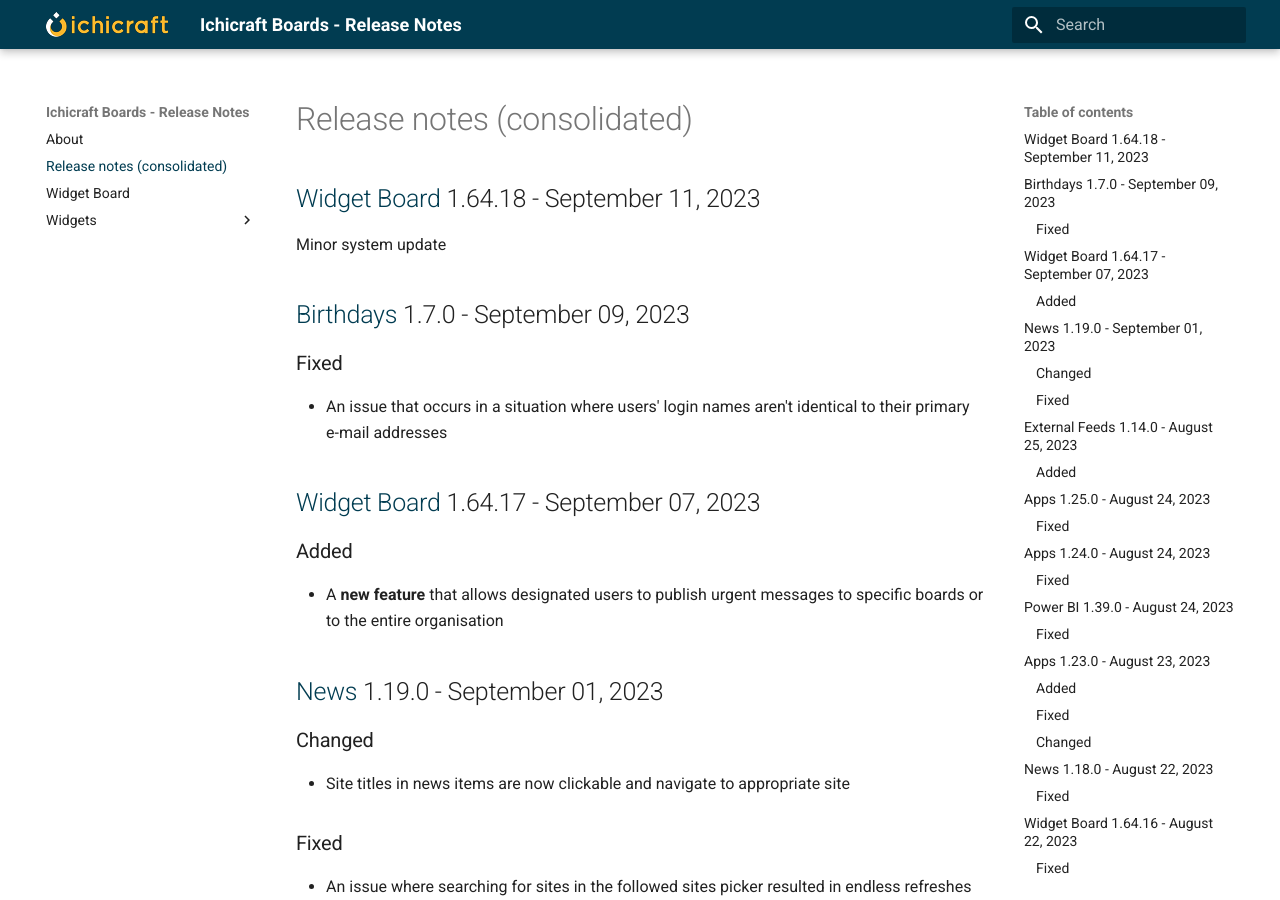
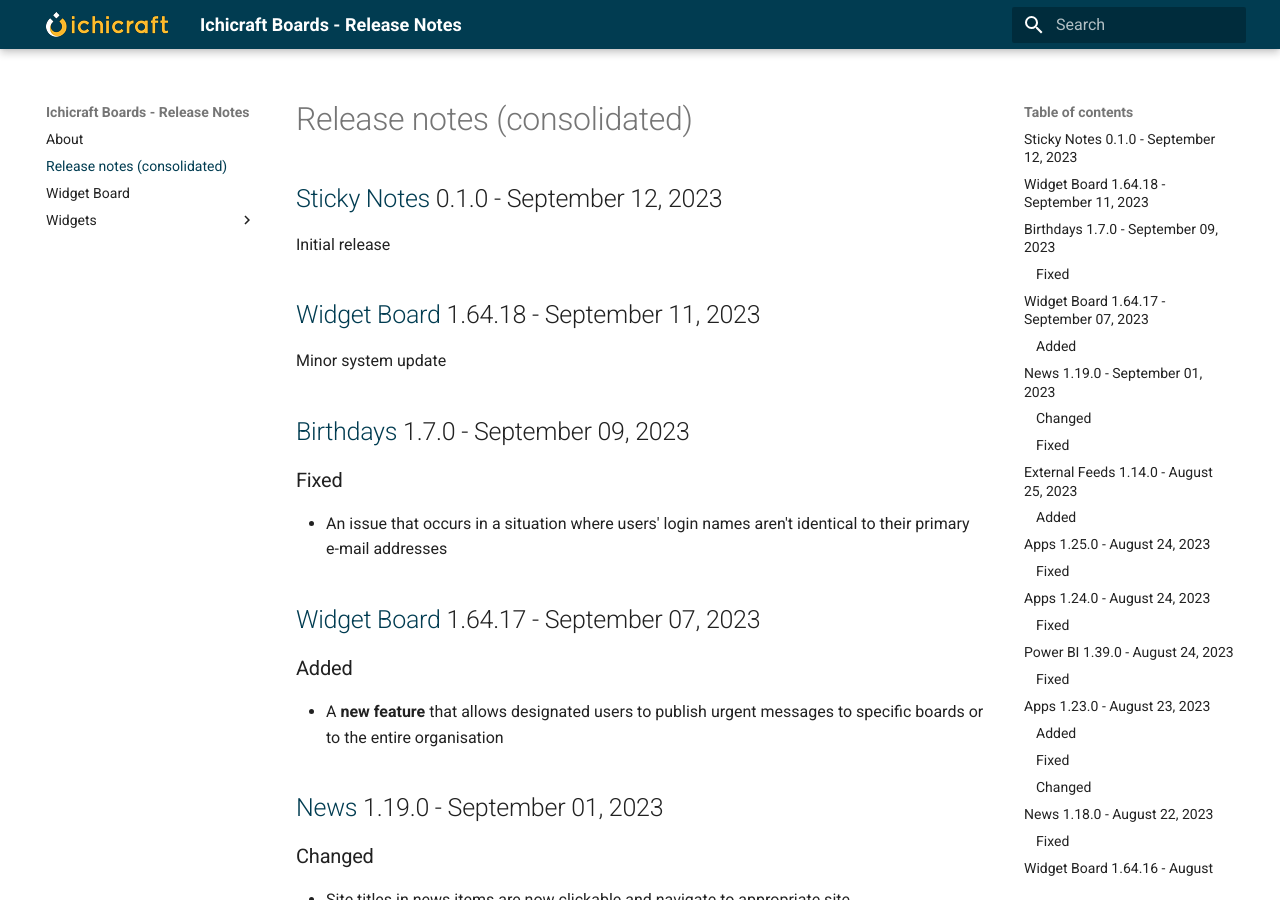
Before and after one commit to ichicraft/widgets-docs, an MkDocs documentation site: the page built from docs/Release-notes-(consolidated).md, in a window 1280 px wide and 900 px high. Built offline with MkDocs 1.6.1 and Material for MkDocs 9.7.7, drawn with Linux system fonts in a browser that asks for light colours.

Commit message:
Release notes updated by BuildService

```diff
--- a/docs/Release-notes-(consolidated).md
+++ b/docs/Release-notes-(consolidated).md
@@ -1,3 +1,7 @@
+## [Sticky Notes](./Widgets/Sticky Notes.md) 0.1.0 - September 12, 2023
+
+Initial release
+
 ## [Widget Board](./Widget Board.md) 1.64.18 - September 11, 2023
 
 Minor system update
--- /dev/null
+++ b/docs/Widgets/Sticky Notes.md
@@ -0,0 +1,3 @@
+## 0.1.0 - September 12, 2023
+
+Initial release
```
